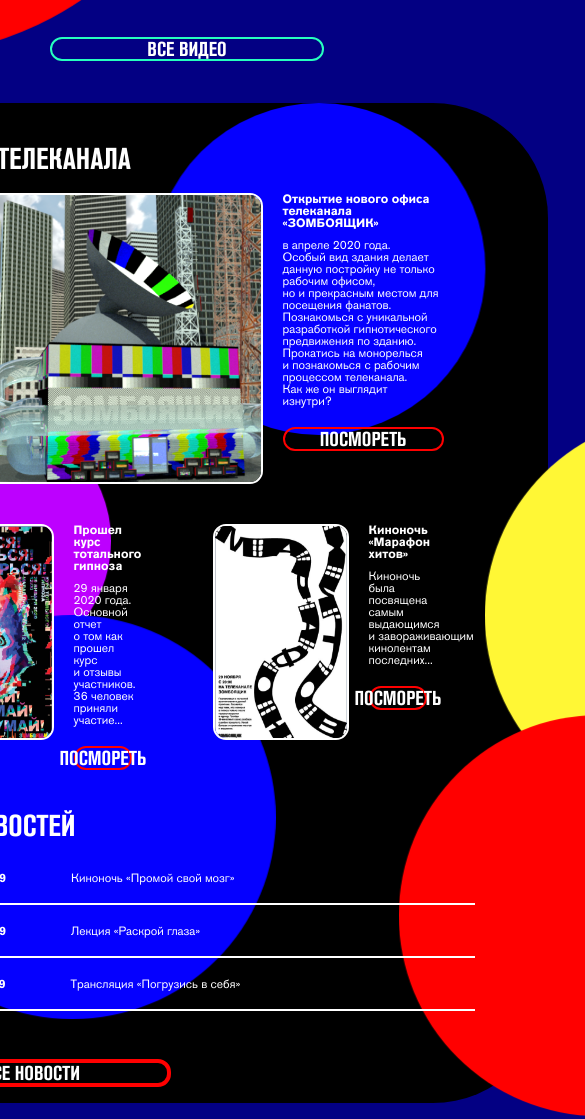
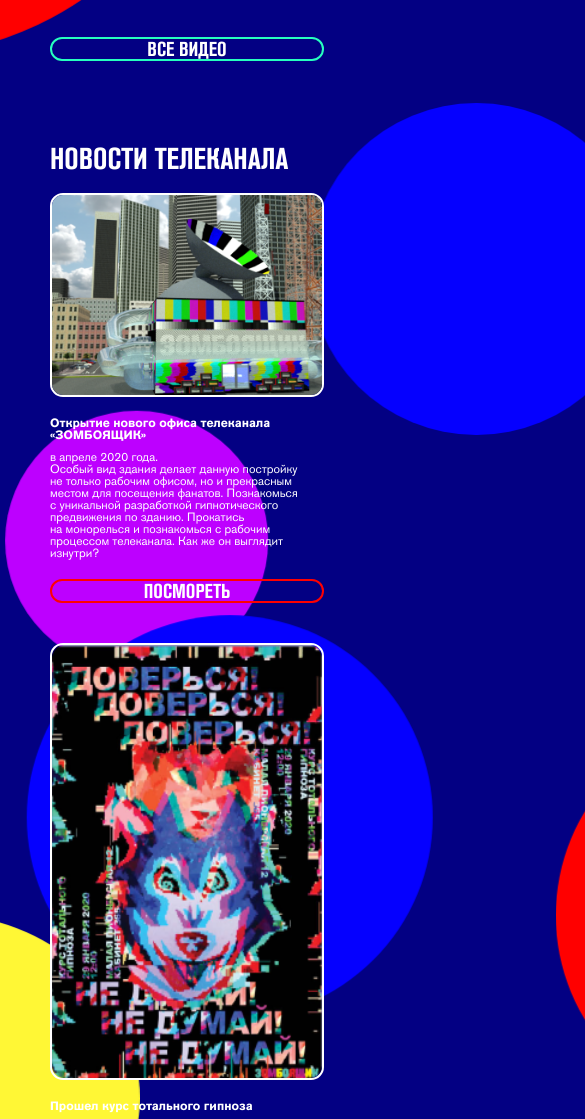
Before and after one commit to EvgeniaVishnevskaya/zomboyashik_promo, a plain HTML site: page index.html in a window 390 px wide. Shown: the part 625-1744 px from the top of the page, 585 px wide, since content can reach past the window. Drawn offline with nearby package versions, Linux system fonts and the light colour scheme; files whose address does not match are found by name.

Commit message:
проосто смотрю, как это будет на мобилке

```diff
--- a/css/main.css
+++ b/css/main.css
@@ -909,5 +909,54 @@ hr{
     width: 270px;
     margin-left: 50px;
   }
+  .box2-color{
+    display: none;
+  }
+  .box2{
+    height: 1650px;
+    width: 100vw;
+    margin-left: 0px;
+    margin-top: 0px;
+  }
+  .main-news{
+    flex-flow: column wrap;
+    margin-left: 50px;
+  }
+  .main-news img{
+    width: 270px;
+    height: 200px;
 
+  }
+  .text1{
+    width: 270px;
+    margin-top: 20px;
+  }
+  .text{
+    width: 270px;
+    margin-top: 20px;
+    margin-left: 0px;
+  }
+  .btn{
+    width: 270px;
+  }
+  .news-line{
+    flex-flow: column wrap;
+    margin-left: 50px;
+  }
+  .news{
+    flex-flow: column wrap;
+    margin-left: 0px;
+  }
+  .news .btn{
+    width: 270px;
+    margin-left: 0px;
+  }
+  .news .btn:first-child{
+    margin-bottom: 40px;
+  }
+  .news img{
+    width: 270px;
+    height: 433px;
+
+  }
 }
```
